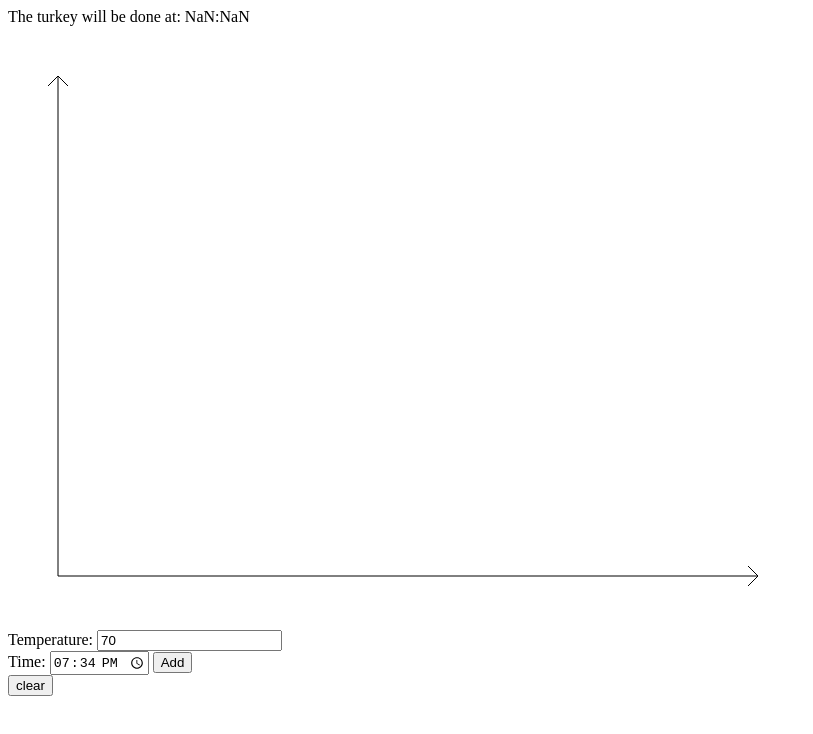
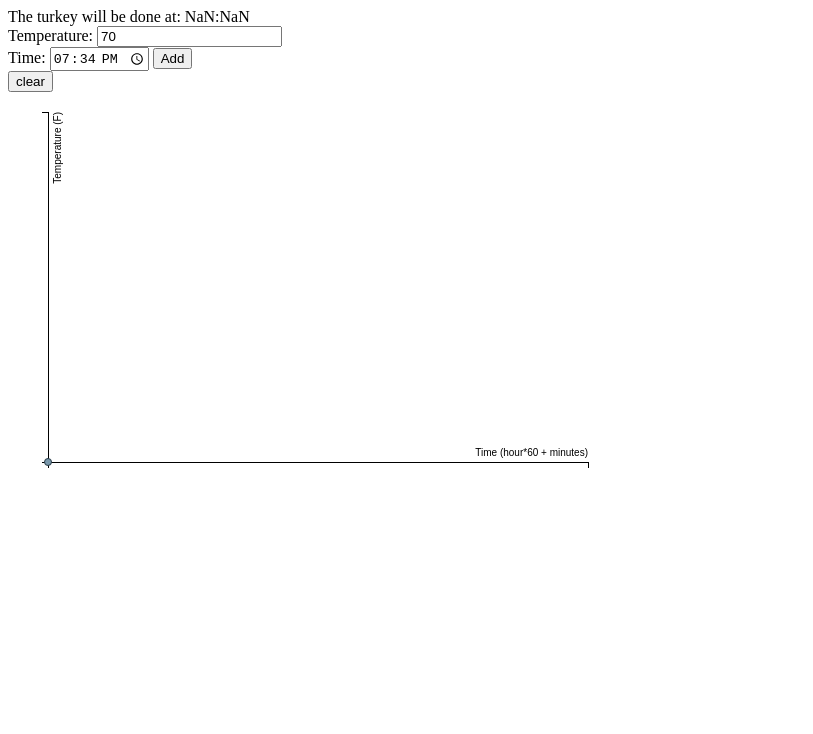
Before and after one commit to dhuckle3/turkeygraph, a plain HTML site: page index.html in a window 1280 px wide. Both pictures are taken after a click on the button "Add". Shown: the whole page, without its empty margins (0-813 px from the left). Drawn offline with nearby package versions, Linux system fonts and the light colour scheme; no server answers.

Commit message:
Lift some stuff from the d3 regression example

```diff
--- a/index.html
+++ b/index.html
@@ -2,19 +2,41 @@
 <meta charset="utf-8">
 <title>TurkeyGraph</title>
 <body>
+    <style>
+        .line {
+            stroke: rgb(164, 116, 12);
+            fill: none;
+            stroke-width: 1;
+        }
+        .axis path,
+        .axis line {
+            fill: none;
+            stroke: black;
+            shape-rendering: crispEdges;
+        }
+        .axis text {
+            font-size: 10px;
+            font-family: sans-serif;
+        }
+        .text-label {
+            font-size: 10px;
+            font-family: sans-serif;
+        }
+        .dot {
+            stroke: #293b47;
+            fill: #7A99AC;
+        }
+    </style>
     <div id="result"></div>
-    <div>
-        <canvas id="myCanvas" width="800" height="600"></canvas>
-    </div>
     <div>
         Temperature: <input type="text" id="temperature" value="70"><br>
         Time: <input id="time" type="time" value="now">
         <button id="add-point" type="button">Add</button>
     </div>
-   <div>
+    <div>
         <button id="clear-data" type="button">clear</button>
     </div>
-    <!-- <link href="https://unpkg.com/nes.css@0.0.2/css/nes.min.css" rel="stylesheet"/> -->
     <script src="https://code.jquery.com/jquery-3.2.1.min.js"></script>
+    <script src="https://cdnjs.cloudflare.com/ajax/libs/d3/3.5.6/d3.min.js"></script>
     <script src="turkeygraph.js" type="text/javascript"></script>
 </body>
--- a/turkeygraph.js
+++ b/turkeygraph.js
@@ -1,6 +1,14 @@
 var bin = '5bf6dd0e8ae0925944e03a3d';
 var secret_key = '$2a$10$mNtLmo.yrgNyKJL19TxJ/.HDWbJjJ0b1ue8IrV9SxXW6hchvL48Iy'; // not so secret yet
 var data = [];
+var margin = {
+    top: 20,
+    right: 20,
+    bottom: 30,
+    left: 40
+},
+width = 600 - margin.left - margin.right,
+height = 400 - margin.top - margin.bottom;
 
 function get_bin() {
     $.ajax({
@@ -39,7 +47,6 @@ function add_point(event) {
     [hour, minute] = document.getElementById('time').value.split(':');
     var time = parseInt(hour)*60 + parseInt(minute)
     this.data.push({time: time , temp: temp});
-
     update_bin(data);
     update();
 }
@@ -97,84 +104,91 @@ function update() {
     if (this.data.length == 0) {
         return;
     }
-    var c = document.getElementById("myCanvas");
-    var ctx = c.getContext("2d");
-    ctx.clearRect(0, 0, c.width, c.height);
 
-    var margin = 50;
-    var width = c.width - (margin * 2)
-    var height = c.height - (margin * 2);
+    var x = d3.scale.linear()
+    .range([0, width]);
 
-    // Draw axis lines
-    ctx.beginPath();
-    ctx.moveTo(margin-10, margin+10)
-    ctx.lineTo(margin, margin);
-    ctx.moveTo(margin+10, margin+10)
-    ctx.lineTo(margin, margin);
-    ctx.lineTo(margin, height+margin);
-    ctx.lineTo(width+margin, height+margin);
-    ctx.lineTo(width+margin-10, height+margin-10)
-    ctx.moveTo(width+margin-10, height+margin+10)
-    ctx.lineTo(width+margin, height+margin);
-    ctx.stroke();
+    var y = d3.scale.linear()
+    .range([height, 0]);
 
-    // TODO draw vertical tick marks
-    // TODO draw horizontal tick marks
+    var xAxis = d3.svg.axis()
+        .scale(x)
+        .orient("bottom");
 
-    // Calculate time scale
-    var timescale = time_scale(data, width);
-    var tempscale = temp_scale(data, height);
-    var mintime = min_time(data);
-    var mintemp = min_temp(data);
+    var yAxis = d3.svg.axis()
+        .scale(y)
+        .orient("left");
 
-    for (var i = 0; i < data.length; i++) {
-        var x = margin + Math.floor((data[i].time-mintime) * timescale);
-        var y = margin + height - (Math.floor((data[i].temp-mintemp) * tempscale));
-        ctx.fillRect(x-5, y-5, 10, 10);
-    }
+    var svg = d3.select("body").append("svg")
+        .attr("width", width + margin.left + margin.right)
+        .attr("height", height + margin.top + margin.bottom)
+        .append("g")
+        .attr("transform", "translate(" + margin.left + "," + margin.top + ")");
 
-    [a, b] = calculate_regression();
+    var data = format_data(this.data);
 
-    // draw the regression line
-    // y = a + bx
-    // x = (y - a)/b
-    ctx.beginPath();
-    ctx.moveTo(margin, margin + height - (Math.floor(a - mintemp)*tempscale));
+    data.forEach(function(d) {
+        d.x = +d.x;
+        d.y = +d.y;
+        d.yhat = +d.yhat;
+    });
 
-    // The turkey is 165 in breast
-    var x = Math.floor((165 - a) / b);
-    ctx.lineTo(margin + Math.floor((x - mintime) * timescale), margin + height - Math.floor((165 - mintemp) * tempscale));
-    ctx.stroke();
-    // guess when the turkey will be done...
+    var line = d3.svg.line()
+        .x(function(d) {
+            return x(d.x);
+        })
+        .y(function(d) {
+            return y(d.yhat);
+        });
 
-    var result = "The turkey will be done at: " + Math.floor(x/60) + ":" + x%60;
-    $( "#result" ).html(result);
+    x.domain(d3.extent(data, function(d) {
+        return d.x;
+    }));
+
+    y.domain(d3.extent(data, function(d) {
+        return d.y;
+    }));
+
+    svg.append("g")
+        .attr("class", "x axis")
+        .attr("transform", "translate(0," + height + ")")
+        .call(xAxis)
+        .append("text")
+        .attr("class", "label")
+        .attr("x", width)
+        .attr("y", -6)
+        .style("text-anchor", "end")
+        .text("Time (hour*60 + minutes)");
+
+    svg.append("g")
+        .attr("class", "y axis")
+        .call(yAxis)
+        .append("text")
+        .attr("class", "label")
+        .attr("transform", "rotate(-90)")
+        .attr("y", 6)
+        .attr("dy", ".71em")
+        .style("text-anchor", "end")
+        .text("Temperature (F)")
+
+    svg.selectAll(".dot")
+        .data(data)
+        .enter().append("circle")
+        .attr("class", "dot")
+        .attr("r", 3.5)
+        .attr("cx", function(d) {
+            return x(d.x);
+        })
+        .attr("cy", function(d) {
+            return y(d.y);
+        });
+
+    svg.append("path")
+        .datum(data)
+        .attr("class", "line")
+        .attr("d", line);
 }
 this.update = update.bind(this);
-
-function calculate_regression() {
-    var sigmaX = 0;
-    var sigmaY = 0;
-    var sigmaXY = 0;
-    var sigmaY2 = 0;
-    var sigmaX2 = 0;
-    for (var i = 0; i < data.length; i++) {
-        var x = data[i].time;
-        var y = data[i].temp;
-
-        sigmaY += y;
-        sigmaX += x;
-        sigmaXY += x * y;
-        sigmaX2 += x * x;
-        sigmaY2 += y * y;
-    }
-    var n = data.length;
-    var a = ((sigmaY * sigmaX2) - (sigmaX * sigmaXY)) / ((n * sigmaX2) - (sigmaX * sigmaX));
-    var b = ((n * sigmaXY) - (sigmaX * sigmaY)) / ((n * sigmaX2) - (sigmaX * sigmaX));
-    return [a, b];
-}
-
-
 
 document.getElementById("add-point").addEventListener("click", add_point.bind(this));
 document.getElementById("clear-data").addEventListener("click", clear.bind(this));
@@ -193,3 +207,63 @@ $(function(){
 });
 
 get_bin();
+
+function format_data(binData) {
+    var x = [];
+    var y = [];
+    var x_mean = 0;
+    var y_mean = 0;
+    n = binData.length;
+    var term1 = 0;
+    var term2 = 0;
+
+    for (var i = 0; i < n; i++) {
+        point = binData[i]
+        y.push(point.temp)
+        x.push(point.time)
+        x_mean += x[i]
+        y_mean += y[i]
+    }
+    // calculate mean x and y
+    x_mean /= n;
+    y_mean /= n;
+
+    // calculate coefficients
+    var xr = 0;
+    var yr = 0;
+    for (i = 0; i < x.length; i++) {
+        xr = x[i] - x_mean;
+        yr = y[i] - y_mean;
+        term1 += xr * yr;
+        term2 += xr * xr;
+
+    }
+    var b1 = term1 / term2;
+    var b0 = y_mean - (b1 * x_mean);
+
+    yhat = [];
+    // fit line using coeffs
+    for (i = 0; i < x.length; i++) {
+        yhat.push(b0 + (x[i] * b1));
+    }
+
+    var data = [];
+    for (i = 0; i < y.length; i++) {
+        data.push({
+            "yhat": yhat[i],
+            "y": y[i],
+            "x": x[i]
+        })
+    }
+
+    // Guess when the turkey will be done
+    // y = mx + b, x = (y-b)/m
+    time_done =  Math.floor((165 - b0) / b1);
+    console.log(time_done);
+    var result = "The turkey will be done at: " + Math.floor(time_done/60) + ":" + time_done%60;
+    $( "#result" ).html(result);
+    return (data);
+}
+
+// much lifted from https://bl.ocks.org/ctufts/298bfe4b11989960eeeecc9394e9f118
+// which was licensed under GNU General Public License, version 3.
```
